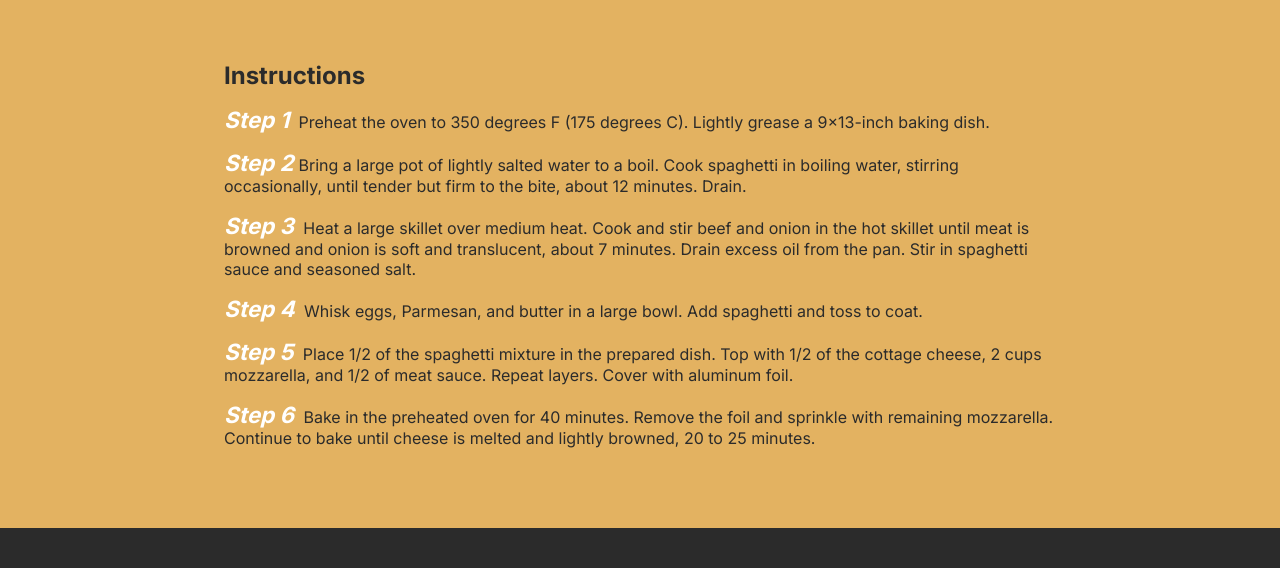
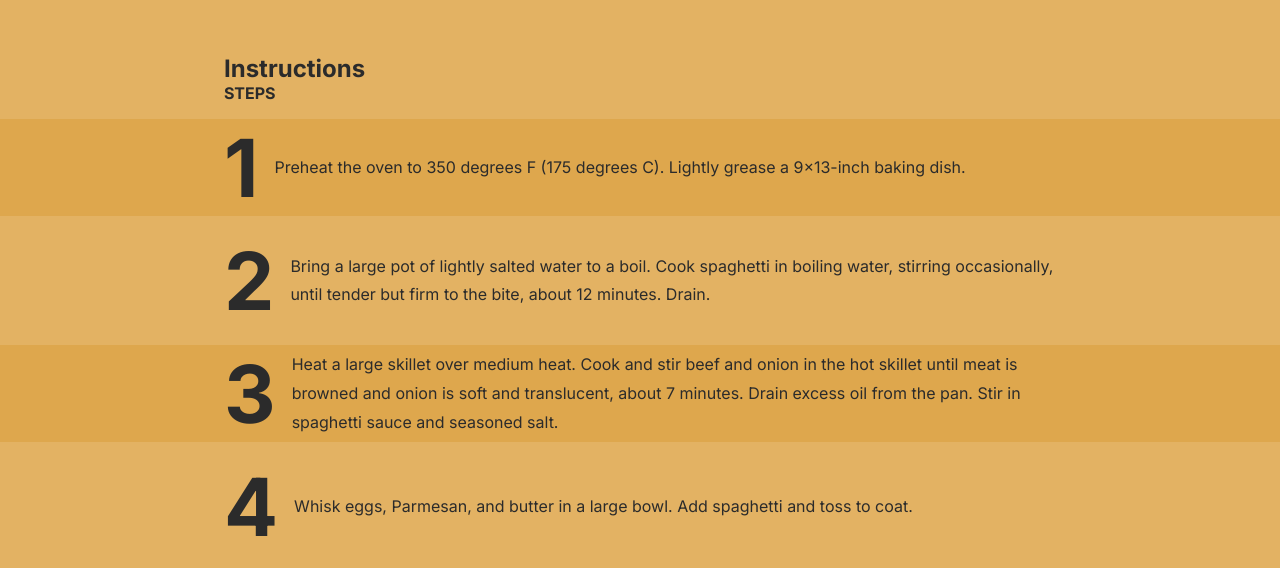
Before and after one commit to HDavis1487/odin-recipes, a plain HTML site: page recipes/pasta.html in a window 1280 px wide. Shown: the part 1550-2118 px from the top of the page. Drawn offline with Linux system fonts and the light colour scheme.

Commit message:
changed 10/12/2024
changed instructions section added dynamic numbering alternating row colors

```diff
--- a/recipes/pasta.html
+++ b/recipes/pasta.html
@@ -31,7 +31,7 @@
 			<main>
 				<h2>The Recipe</h2>
 				<div class="info">
-          <ol>
+					<ol role="list">
 						<span>What you'll need</span>
 						<li>1 (16 ounce) package spaghetti</li>
 						<li>1 pound ground beef 1 onion, chopped</li>
@@ -57,36 +57,66 @@
 		<section class="instructions">
 			<div class="container steps">
 				<h2>Instructions</h2>
-        <ol>
-          <li>
-            <span>Step 1</span> Preheat the oven to 350 degrees F (175 degrees
-            C). Lightly grease a 9x13-inch baking dish.
+				<ol role="list" class="steps-guide">
+					<h4>Steps</h4>
+					<li class="bleed">
+						<span class="visually-hidden">Step 1</span>
+						<div>
+							<p>
+								Preheat the oven to 350 degrees F (175 degrees C). Lightly
+								grease a 9x13-inch baking dish.
+							</p>
+						</div>
+					</li>
+					<li class="">
+						<span class="visually-hidden">Step 2</span>
+						<div>
+							<p>
+								Bring a large pot of lightly salted water to a boil. Cook
+								spaghetti in boiling water, stirring occasionally, until tender
+								but firm to the bite, about 12 minutes. Drain.
+							</p>
+						</div>
+					</li>
+					<li class="bleed">
+						<span class="visually-hidden">Step 3</span>
+						<div>
+							<p>
+								Heat a large skillet over medium heat. Cook and stir beef and
+								onion in the hot skillet until meat is browned and onion is soft
+								and translucent, about 7 minutes. Drain excess oil from the pan.
+								Stir in spaghetti sauce and seasoned salt.
+							</p>
+						</div>
 					</li>
 					<li>
-            <span>Step 2</span>Bring a large pot of lightly salted water to a
-            boil. Cook spaghetti in boiling water, stirring occasionally, until
-            tender but firm to the bite, about 12 minutes. Drain.
+						<span class="visually-hidden">Step 4</span>
+						<div>
+							<p>
+								Whisk eggs, Parmesan, and butter in a large bowl. Add spaghetti
+								and toss to coat.
+							</p>
+						</div>
+					</li>
+					<li class="bleed">
+						<span class="visually-hidden">Step 5</span>
+						<div>
+							<p>
+								Place 1/2 of the spaghetti mixture in the prepared dish. Top
+								with 1/2 of the cottage cheese, 2 cups mozzarella, and 1/2 of
+								meat sauce. Repeat layers. Cover with aluminum foil.
+							</p>
+						</div>
 					</li>
 					<li>
-            <span>Step 3</span> Heat a large skillet over medium heat. Cook and
-            stir beef and onion in the hot skillet until meat is browned and
-            onion is soft and translucent, about 7 minutes. Drain excess oil
-            from the pan. Stir in spaghetti sauce and seasoned salt.
-          </li>
-          <li>
-            <span>Step 4</span> Whisk eggs, Parmesan, and butter in a large
-            bowl. Add spaghetti and toss to coat.
-          </li>
-          <li>
-            <span>Step 5</span> Place 1/2 of the spaghetti mixture in the
-            prepared dish. Top with 1/2 of the cottage cheese, 2 cups
-            mozzarella, and 1/2 of meat sauce. Repeat layers. Cover with
-            aluminum foil.
-          </li>
-          <li>
-            <span>Step 6</span> Bake in the preheated oven for 40 minutes.
-            Remove the foil and sprinkle with remaining mozzarella. Continue to
-            bake until cheese is melted and lightly browned, 20 to 25 minutes.
+						<span class="visually-hidden">Step 6</span>
+						<div>
+							<p>
+								Bake in the preheated oven for 40 minutes. Remove the foil and
+								sprinkle with remaining mozzarella. Continue to bake until
+								cheese is melted and lightly browned, 20 to 25 minutes.
+							</p>
+						</div>
 					</li>
 				</ol>
 			</div>
--- a/style.css
+++ b/style.css
@@ -1,6 +1,8 @@
 :root {
-  --odin-gold: #e3b261;
+	--odin-gold: hsl(37, 70%, 64%);
+	--odin-gold-2: hsla(37, 69%, 55%, 0.551);
 	--gold-opaque: hsla(37, 70%, 64%, 0.333);
+	--clr-neutral-900: hsl(0, 0%, 17%);
 }
 
 *,
@@ -9,7 +11,10 @@ html {
 	padding: 0;
 	box-sizing: border-box;
 }
-
+ul[role="list"],
+ol[role="list"] {
+	list-style: none;
+}
 body {
 	font-family: "Inter", sans-serif;
 	color: #2b2b2b;
@@ -189,8 +194,13 @@ hr {
 
 ol span {
 	font-weight: 700;
-  font-style: italic;
-  font-size: 1.4rem;
+	/* font-style: italic; */
+	text-transform: uppercase;
+	font-size: 1rem;
+	display: flex;
+	text-align: center;
+	align-items: center;
+	flex-direction: column;
 }
 
 .food {
@@ -256,6 +266,20 @@ li {
 	}
 }
 
+.bleed {
+	box-shadow: 0 0 0 100vmax var(--odin-gold-2);
+	clip-path: inset(0 -100vmax);
+}
+.visually-hidden {
+	clip: rect(0 0 0 0);
+	clip-path: inset(50%);
+	height: 1px;
+	overflow: hidden;
+	position: absolute;
+	white-space: nowrap;
+	width: 1px;
+}
+
 .instructions {
 	/* padding: 4rem; */
 	width: 100%;
@@ -283,3 +307,35 @@ li {
 	font-size: 1rem;
 	font-weight: 300;
 }
+
+.steps-guide {
+	counter-reset: steps;
+	h4 {
+		text-transform: uppercase;
+	}
+}
+
+.steps-guide > li {
+	counter-increment: steps-counter;
+}
+
+.steps-guide li > div::before {
+	content: counter(steps-counter, leading-zero);
+	font-size: 5rem;
+	font-weight: 700;
+	color: var(--clr-neutral-900);
+}
+
+.steps-guide li > div {
+	display: flex;
+	align-items: center;
+	gap: 1rem;
+}
+
+.steps-guide p {
+	line-height: 1.8;
+}
+
+.steps-guide li:nth-child(even) {
+	background: var(--odin-gold-2);
+}
```
Also changed, not shown: recipes/burger.html (+28 -12 lines), recipes/pizza.html (+55 -25 lines). Lines whose indentation alone changed are shown as unchanged.
